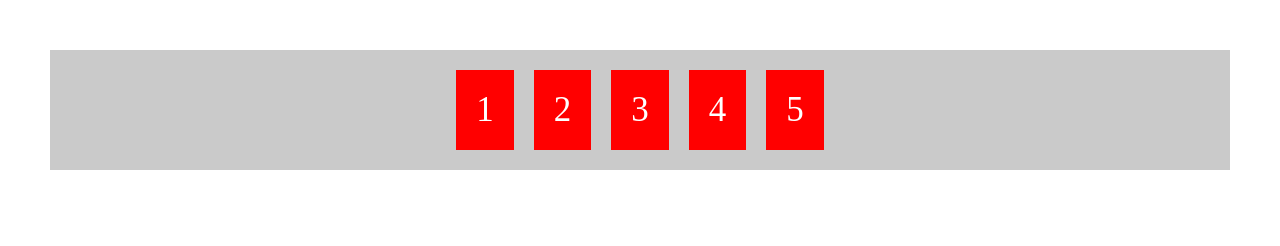
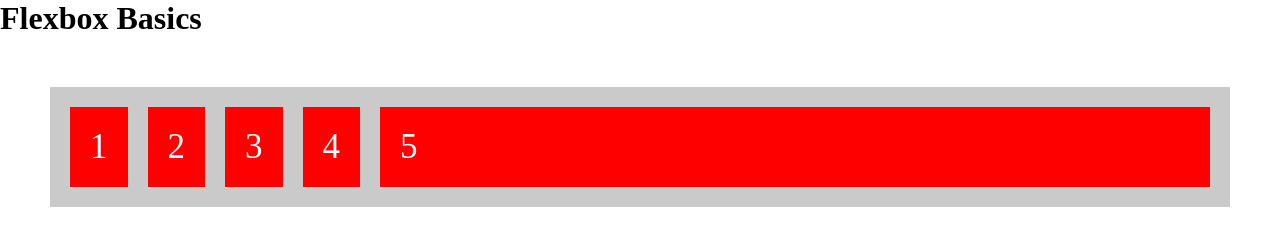
Before and after one commit to floatingnahid22/CSS-FlexBox, a plain HTML site: page index.html in a window 1280 px wide. Drawn offline with Linux system fonts and the light colour scheme.

Commit message:
flexbox basics complete

```diff
--- a/index.html
+++ b/index.html
@@ -4,10 +4,11 @@
     <meta charset="UTF-8">
     <meta http-equiv="X-UA-Compatible" content="IE=edge">
     <meta name="viewport" content="width=device-width, initial-scale=1.0">
-    <title>Document</title>
+    <title>Flexbox</title>
     <link rel="stylesheet" href="style.css">
 </head>
 <body>
+    <h1>Flexbox Basics</h1>
     <div class="container">
         <div class="items-1 item">1</div>
         <div class="items-2 item">2</div>
--- a/style.css
+++ b/style.css
@@ -11,6 +11,7 @@
     display: flex;
     flex-direction: row;
     justify-content: center;
+    align-items: center ;
 }
 
 .item {
@@ -19,4 +20,24 @@
     font-size: 35px;
     padding: 20px;
     margin: 10px;
+    flex: 1;
 }
+
+.items-1{
+
+}
+
+.items-2 {
+
+}
+
+.items-3 {
+
+}
+
+.items-4 {
+
+}
+.items-5 {
+    flex-basis: 75%;
+}
```
